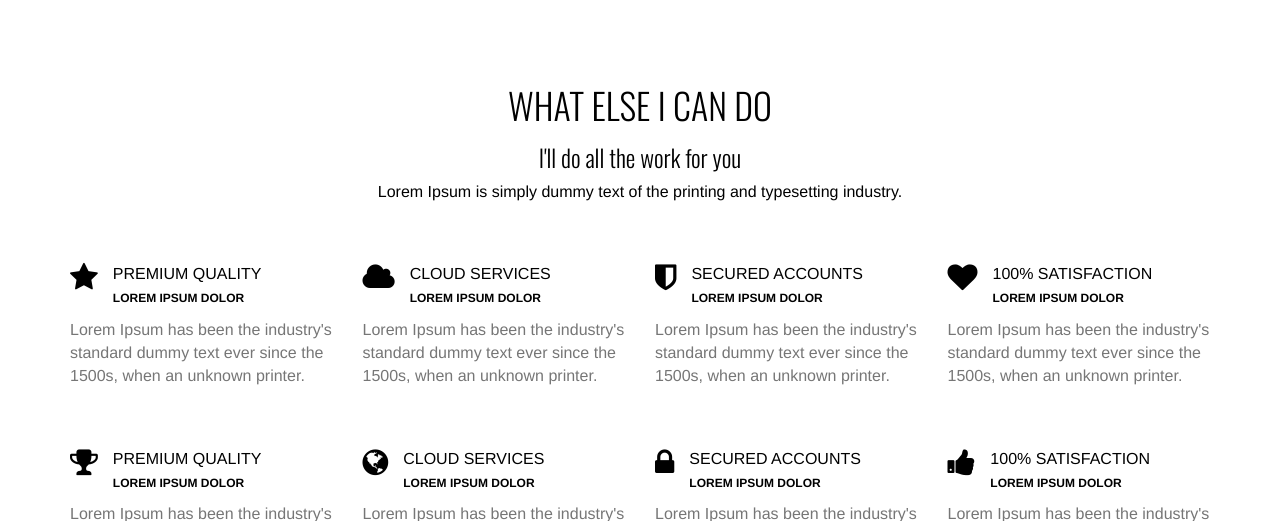
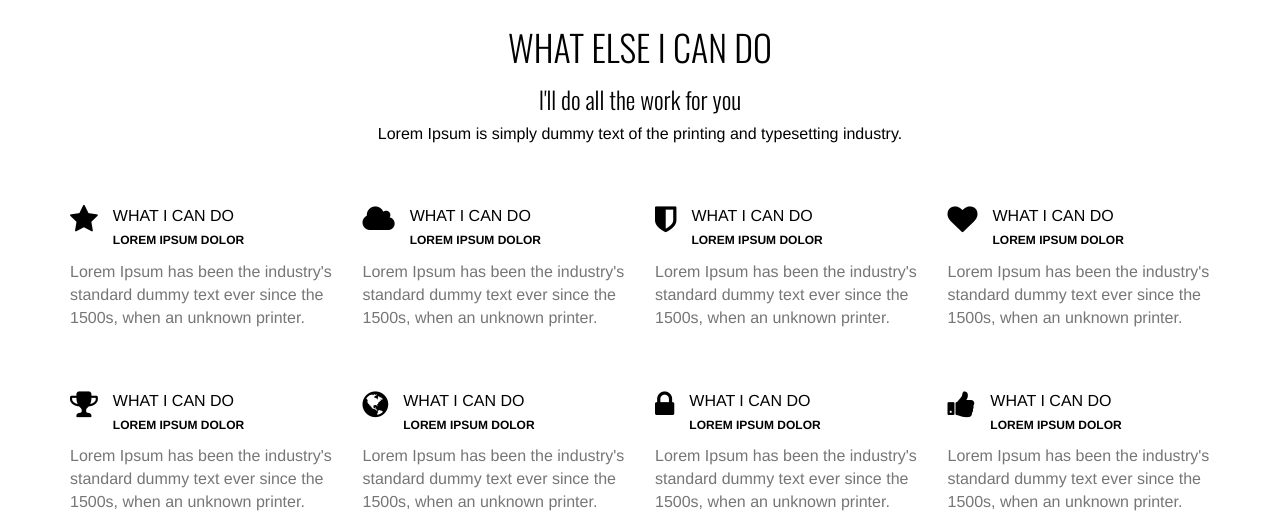
Before and after one commit to IshaniAmin/Bootstrap-Portfolio, a PHP site: page / in a window 1280 px wide. Shown: the part 3200-3721 px from the top of the page. Run offline with PHP 8.4, Linux system fonts and the light colour scheme; some libraries are stand-ins or nearby versions.

Commit message:
personalized more

```diff
--- a/assets/css/style.css
+++ b/assets/css/style.css
@@ -249,7 +249,7 @@ h1, h2, h3, h4, h5, h6 {
    ========================================================================== */
 
 #headerwrap {
-	background: url(../img/back.jpg) no-repeat center top;
+	background: url(../img/background1.jpg) no-repeat center top;
 	margin-top: 0px;
 	padding-top:120px;
 	text-align:center;
@@ -326,9 +326,11 @@ h1, h2, h3, h4, h5, h6 {
 	background-repeat: no-repeat;
 	height: 450px;
 	position: relative;
+
 }
 .about {
 	background-image: url(../img/about-sep.jpg);
+
 }
 
 /* Portfolio Wrap Section */
--- a/index.html
+++ b/index.html
@@ -33,7 +33,7 @@
 	<!-- Menu -->
 	<nav class="menu" id="theMenu">
 		<div class="menu-wrap">
-			<h1 class="logo"><a href="index.html#home">DSGN NYC</a></h1>
+			<h1 class="logo"><a href="index.html#home">Ishani A.</a></h1>
 			<i class="fa fa-times menu-close"></i>
 			<a href="#home" class="smoothScroll">Home</a>
 			<a href="#about" class="smoothScroll">About</a>
@@ -71,7 +71,7 @@
 					<div class="name-label"></div>
 				</div><! --/col-lg-4-->
 				<div class="col-lg-8 name-desc">
-					<h2>ACTIVE LEARNER & <br/>FUTURE FULL-STACK DEVELOPER && <br/>ENJOYING LEARNING TO CODE</h2>
+					<h2><!-- ACTIVE LEARNER & <br/> -->FUTURE FULL-STACK DEVELOPER && <br/>ENJOYING LEARNING CODE</h2>
 					<div class="name-zig"></div>
 
 					<div class="col-md-6">
@@ -220,37 +220,37 @@
 
 			<div class="row mt">
 				<div class="col-lg-3 service">
-					<i class="fa fa-star"></i><p>PREMIUM QUALITY<br/><small>LOREM IPSUM DOLOR</small></p>
+					<i class="fa fa-star"></i><p>WHAT I CAN DO<br/><small>LOREM IPSUM DOLOR</small></p>
 					<p class="text">Lorem Ipsum has been the industry's standard dummy text ever since the 1500s, when an unknown printer.</p>
 				</div>
 				<div class="col-lg-3 service">
-					<i class="fa fa-cloud"></i><p>CLOUD SERVICES<br/><small>LOREM IPSUM DOLOR</small></p>
+					<i class="fa fa-cloud"></i><p>WHAT I CAN DO<br/><small>LOREM IPSUM DOLOR</small></p>
 					<p class="text">Lorem Ipsum has been the industry's standard dummy text ever since the 1500s, when an unknown printer.</p>
 				</div>
 				<div class="col-lg-3 service">
-					<i class="fa fa-shield"></i><p>SECURED ACCOUNTS<br/><small>LOREM IPSUM DOLOR</small></p>
+					<i class="fa fa-shield"></i><p>WHAT I CAN DO<br/><small>LOREM IPSUM DOLOR</small></p>
 					<p class="text">Lorem Ipsum has been the industry's standard dummy text ever since the 1500s, when an unknown printer.</p>
 				</div>
 				<div class="col-lg-3 service">
-					<i class="fa fa-heart"></i><p>100% SATISFACTION<br/><small>LOREM IPSUM DOLOR</small></p>
+					<i class="fa fa-heart"></i><p>WHAT I CAN DO<br/><small>LOREM IPSUM DOLOR</small></p>
 					<p class="text">Lorem Ipsum has been the industry's standard dummy text ever since the 1500s, when an unknown printer.</p>
 				</div>
 			</div><! --/row -->
 			<div class="row mt">
 				<div class="col-lg-3 service">
-					<i class="fa fa-trophy"></i><p>PREMIUM QUALITY<br/><small>LOREM IPSUM DOLOR</small></p>
+					<i class="fa fa-trophy"></i><p>WHAT I CAN DO<br/><small>LOREM IPSUM DOLOR</small></p>
 					<p class="text">Lorem Ipsum has been the industry's standard dummy text ever since the 1500s, when an unknown printer.</p>
 				</div>
 				<div class="col-lg-3 service">
-					<i class="fa fa-globe"></i><p>CLOUD SERVICES<br/><small>LOREM IPSUM DOLOR</small></p>
+					<i class="fa fa-globe"></i><p>WHAT I CAN DO<br/><small>LOREM IPSUM DOLOR</small></p>
 					<p class="text">Lorem Ipsum has been the industry's standard dummy text ever since the 1500s, when an unknown printer.</p>
 				</div>
 				<div class="col-lg-3 service">
-					<i class="fa fa-lock"></i><p>SECURED ACCOUNTS<br/><small>LOREM IPSUM DOLOR</small></p>
+					<i class="fa fa-lock"></i><p>WHAT I CAN DO<br/><small>LOREM IPSUM DOLOR</small></p>
 					<p class="text">Lorem Ipsum has been the industry's standard dummy text ever since the 1500s, when an unknown printer.</p>
 				</div>
 				<div class="col-lg-3 service">
-					<i class="fa fa-thumbs-up"></i><p>100% SATISFACTION<br/><small>LOREM IPSUM DOLOR</small></p>
+					<i class="fa fa-thumbs-up"></i><p>WHAT I CAN DO<br/><small>LOREM IPSUM DOLOR</small></p>
 					<p class="text">Lorem Ipsum has been the industry's standard dummy text ever since the 1500s, when an unknown printer.</p>
 				</div>
 			</div><! --/row -->
```
Also changed, not shown: assets/img/background1.jpg (added), assets/img/background2.jpg (added).
